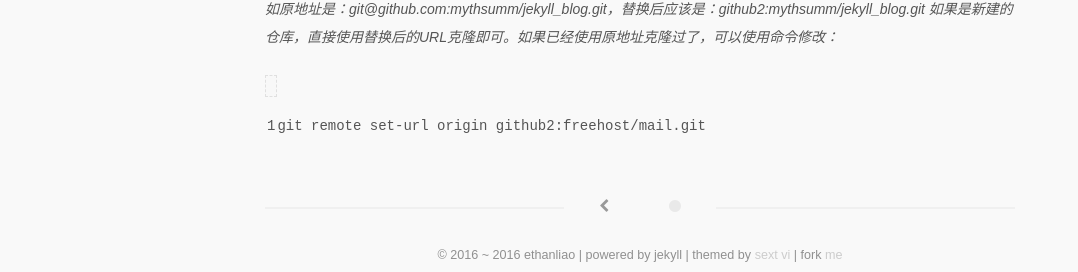
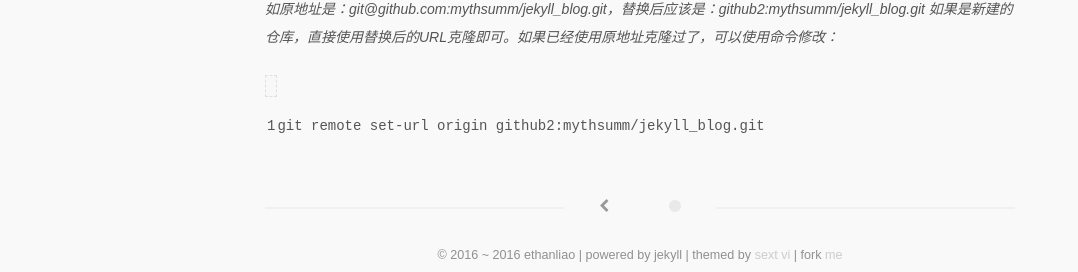
Before and after one commit to mythsumm/jekyll_blog, a Jekyll site: the page built from _posts/2016-06-27-在GitHub多个账号上添加SSH公钥.md, in a window 1280 px wide. Shown: the part 1817-2089 px from the top of the page, without its empty margins (0-1078 px from the left). Built offline with Jekyll 4.4.1, drawn with Linux system fonts in a browser that asks for light colours; nearby versions of some CDN libraries; some web fonts are replaced; comment, search, counter and statistics services are not loaded.

Commit message:
Update 2016-06-27-在GitHub多个账号上添加SSH公钥.md

```diff
--- a/_posts/2016-06-27-在GitHub多个账号上添加SSH公钥.md
+++ b/_posts/2016-06-27-在GitHub多个账号上添加SSH公钥.md
@@ -47,4 +47,4 @@ tags:
     *如原地址是：git@github.com:mythsumm/jekyll_blog.git，替换后应该是：github2:mythsumm/jekyll_blog.git
 如果是新建的仓库，直接使用替换后的URL克隆即可。如果已经使用原地址克隆过了，可以使用命令修改：*
 
-    `git remote set-url origin github2:freehost/mail.git`
+    `git remote set-url origin github2:mythsumm/jekyll_blog.git`
```
